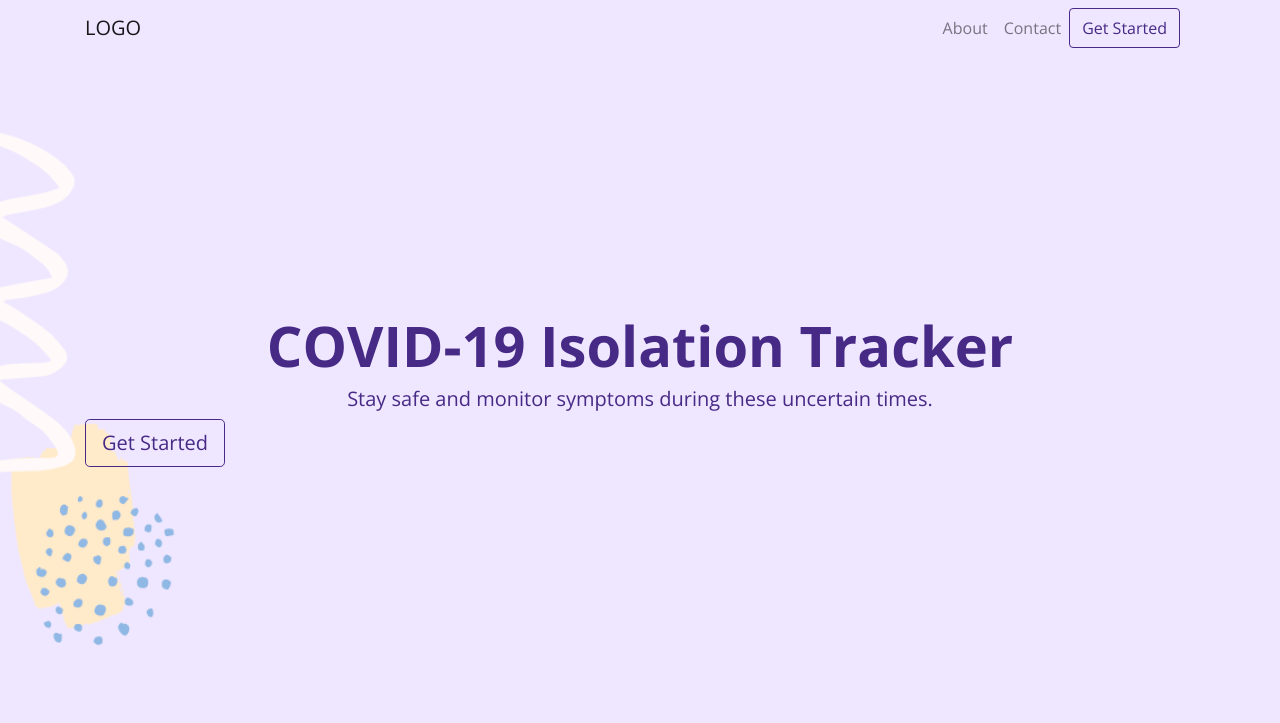
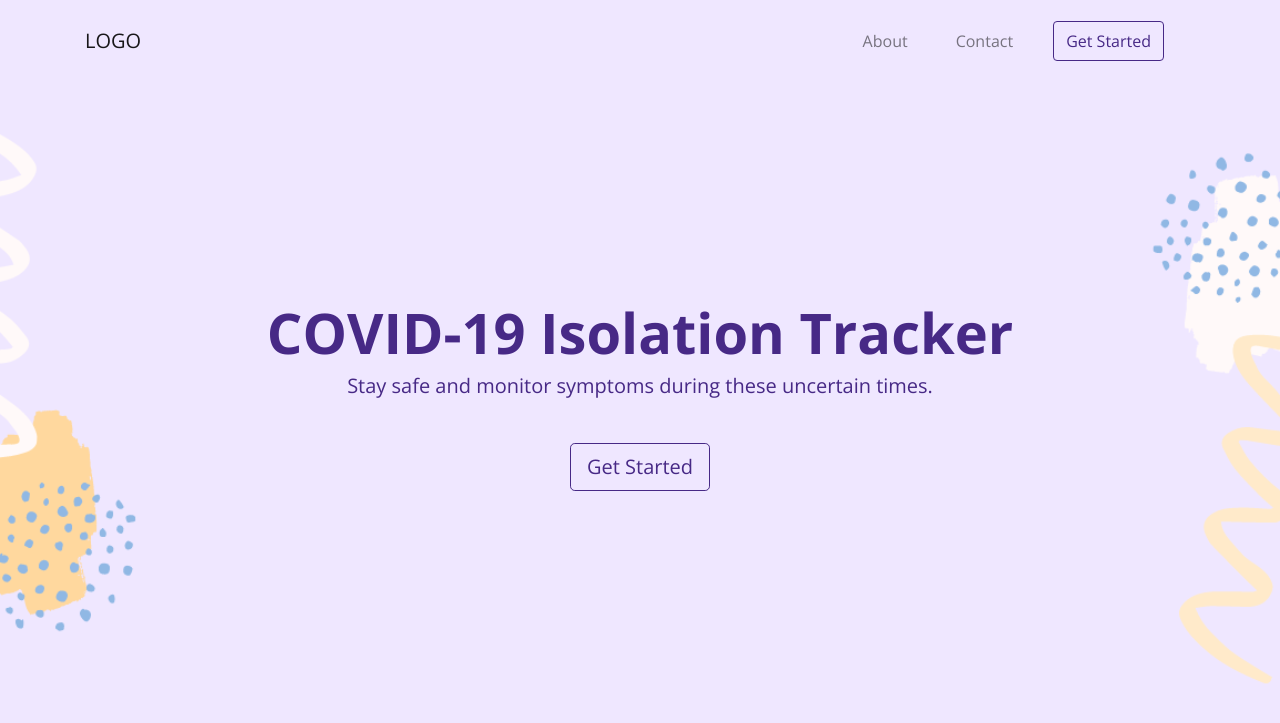
Before and after one commit to bekahma/isotracker-19, a Flask app: page / in a window 1280 px wide. Shown: the top 723 px of the page. Run offline with Flask 2, Linux system fonts and the light colour scheme; some libraries are stand-ins or nearby versions.

Commit message:
landing page complete

```diff
--- a/templates/css/styles.css
+++ b/templates/css/styles.css
@@ -5,11 +5,17 @@ body {
     font-family: 'Open Sans';
     background-image: url(../assets/backgrounds/landing_page.png);
     background-size: cover;
+    background-position: center;
+    background-repeat: repeat-y;
     color: #472986;
 }
 
-.navbar-dark .navbar-nav .nav-item {
-    margin: 0 2em;
+nav {
+    margin-top: 1%;
+}
+
+.navbar-light .navbar-nav .nav-item {
+    margin: 0 1em;
 }
 
 .btn-outline-success {
@@ -18,9 +24,9 @@ body {
 }
 
 .landing {
-    margin-top: 20%;
-    margin-bottom: 20%;
-    align-content: center;
+    margin-top: 18%;
+    margin-bottom: 18%;
+    align-items: center;
 }
 
 .landing h1 {
@@ -32,3 +38,9 @@ body {
 .landing h5 {
     text-align: center;
 }
+
+#button {
+    text-align: center;
+    margin-top: 4%;
+    margin-bottom: 4%;
+}
--- a/templates/index.html
+++ b/templates/index.html
@@ -52,7 +52,9 @@
 				<img src="./assets/images/health_heart.png"/>
 				-->
 				<h5>Stay safe and monitor symptoms during these uncertain times.</h5>
-				<button class="btn btn-outline-success btn-lg">Get Started</button>
+				<div id="button">
+					<button class="btn btn-outline-success btn-lg">Get Started</button>
+				</div>
 			</div>
 		</section>
 
```
Also changed, not shown: templates/assets/backgrounds/landing_page.png.
